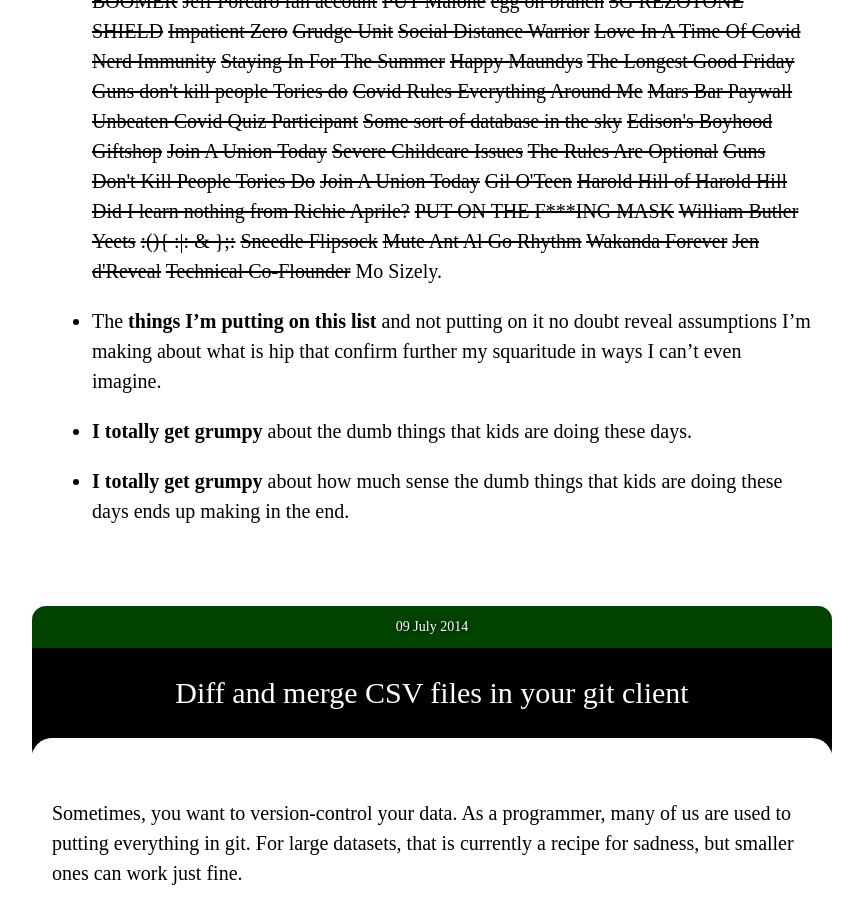
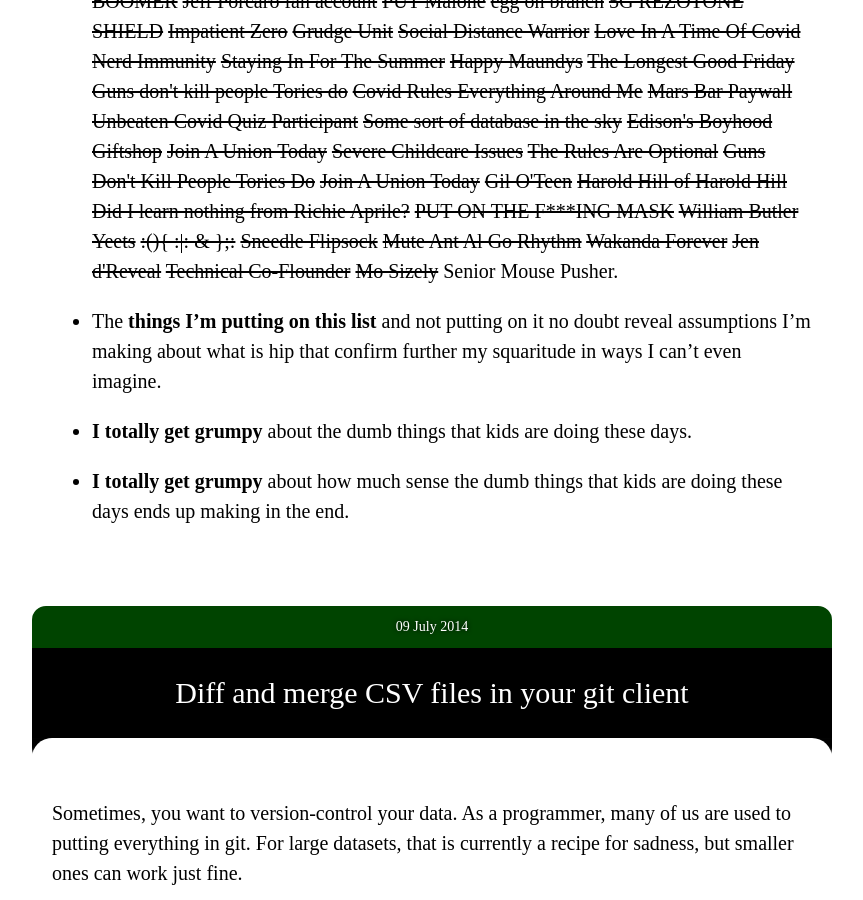
Before and after one commit to paulfitz/paulfitz.github.io, a Jekyll site: the page built from index.html, in a window 1280 px wide and 900 px high, scrolled down 28856 px. Shown: the whole window, without its empty margins (208-1071 px from the left). Built offline with Jekyll 4.4.1, drawn with Linux system fonts in a browser that asks for light colours; nearby versions of some CDN libraries.

Commit message:
add a pikesleyism

```diff
--- a/_data/pikes.json
+++ b/_data/pikes.json
@@ -233,5 +233,6 @@
   "Wakanda Forever",
   "Jen d&#39;Reveal",
   "Technical Co-Flounder",
-  "Mo Sizely"
+  "Mo Sizely",
+  "Senior Mouse Pusher"
 ]
```
